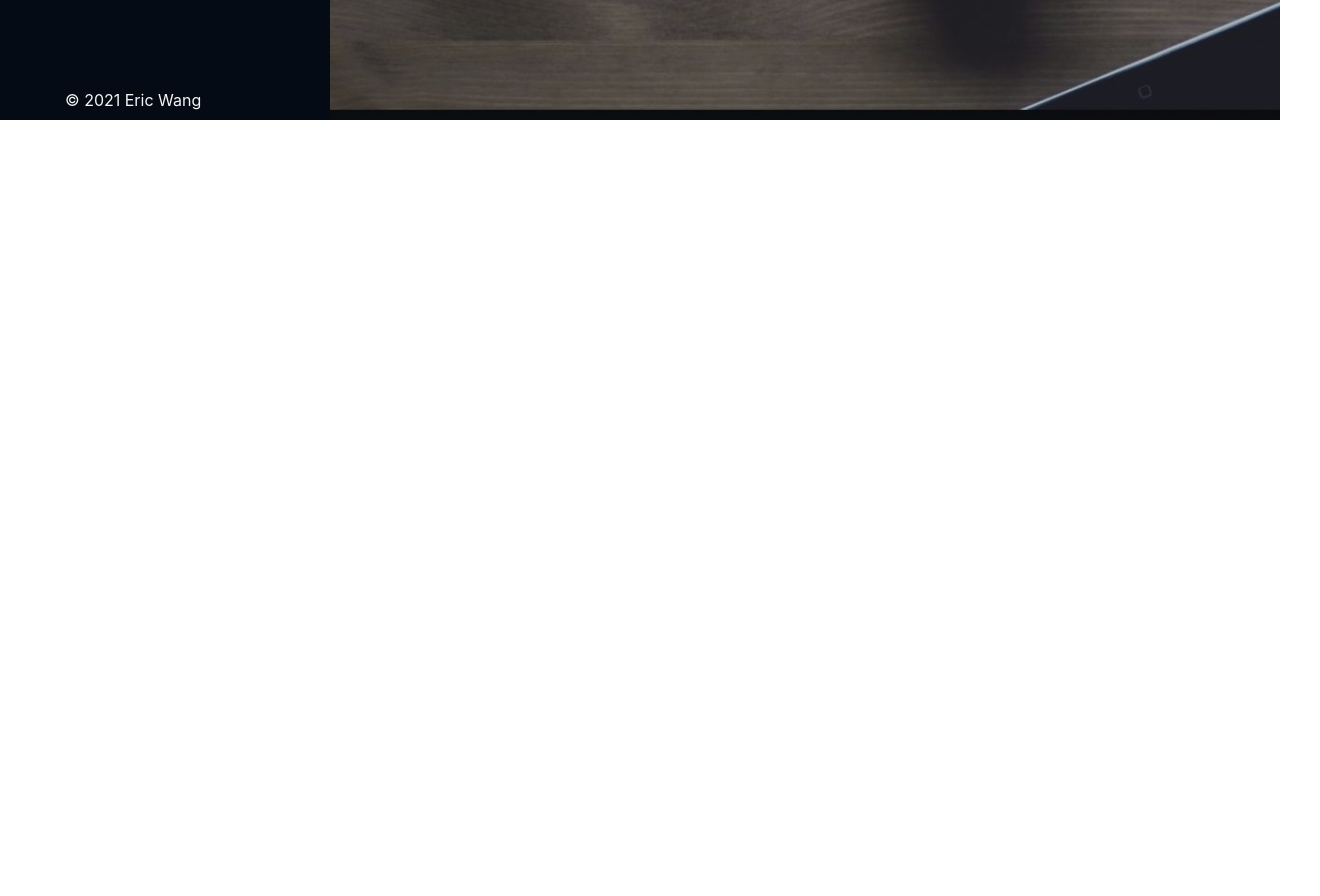
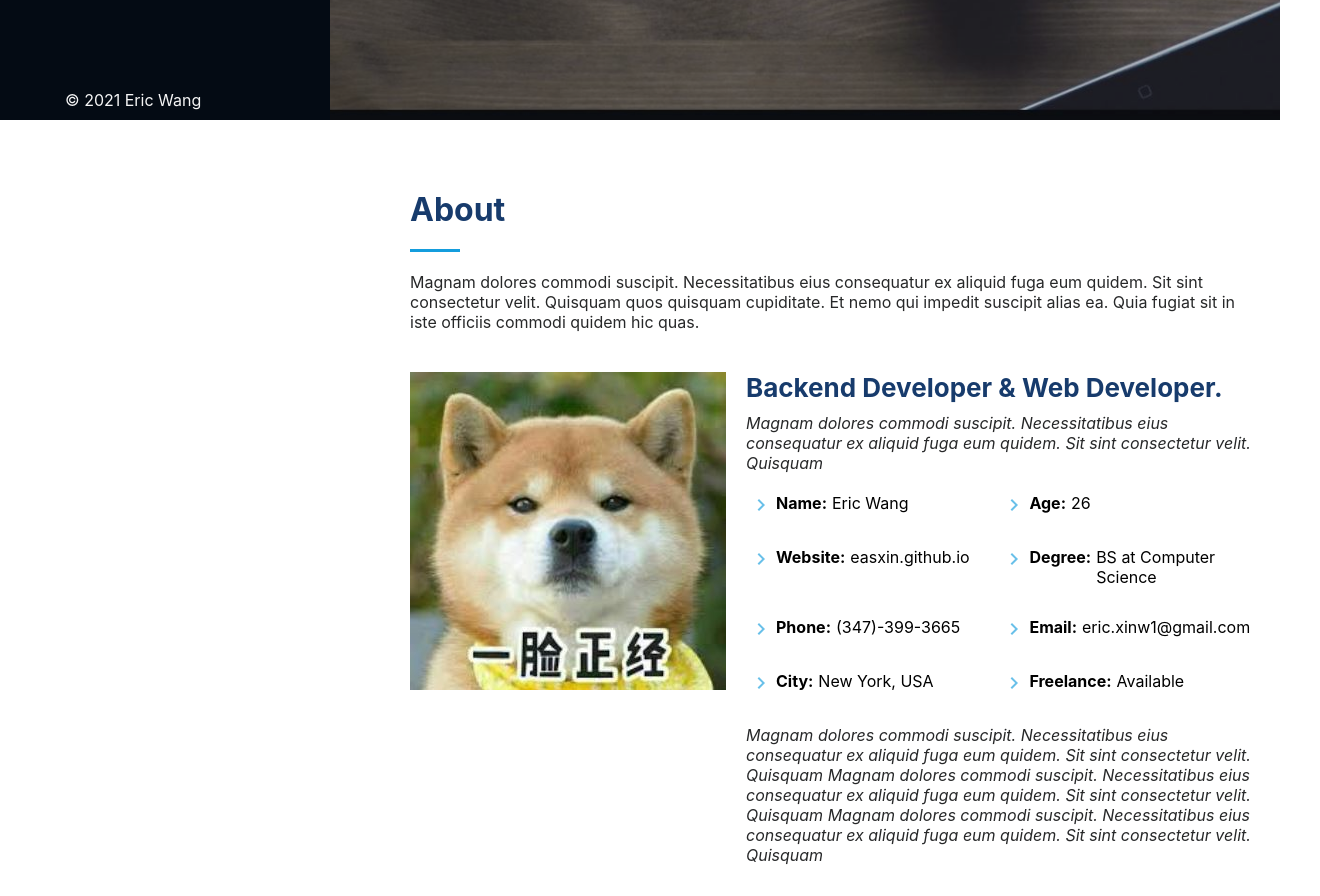
Before and after one commit to easXin/Personal-Portfolio, a React (Create React App) app: page / in a window 1280 px wide. Shown: the part 680-1576 px from the top of the page, 1320 px wide, since content can reach past the window. Before the commit the page ends 816 px from the top, so only its background shows below. Built offline with nearby package versions, Linux system fonts and the light colour scheme.

Commit message:
finish the layout of about section

```diff
--- a/src/App.css
+++ b/src/App.css
@@ -1,3 +1,7 @@
 * {
   margin: 0;
 }
+
+body {
+  overflow-x: hidden; /* Hide horizontal scrollbar */
+}
--- a/src/components/body/about/Intro.css
+++ b/src/components/body/about/Intro.css
@@ -0,0 +1,89 @@
+.intro {
+  position: relative;
+  left: 340px;
+  color: black;
+  display: flex;
+  flex-direction: column;
+  justify-content: flex-start;
+  margin-right: 300px;
+  padding: 60px;
+}
+
+.intro__title,
+.intro__detail {
+  margin: auto;
+  width: 98%;
+  padding: 10px;
+}
+
+.intro__detail {
+  display: flex;
+  flex-direction: row;
+  justify-content: space-between;
+  margin-top: 20px;
+}
+
+.intro__detailLeft {
+  margin-right: 20px;
+}
+
+.intro__detailRight {
+  display: flex;
+  flex-direction: column;
+}
+.intro__detailRightInfo {
+  padding-top: 10px;
+  display: flex;
+  flex-direction: row;
+}
+.introInfo {
+  flex: 0.5;
+}
+/* .intro__left {
+  flex: 0.5;
+}
+.intro__right {
+  flex: 0.5;
+} */
+.intro__title > h2 {
+  font-size: 32px;
+  color: #173b6c;
+  font-weight: 700;
+}
+
+.intro__title > hr {
+  width: 50px;
+  background-color: rgb(20, 157, 221);
+  border: none;
+  height: 3px;
+  margin: 20px 0 20px 0;
+}
+
+.intro__title > p,
+.intro__detailRight > p {
+  font-size: 16px;
+  font-weight: 400;
+  color: #272829;
+}
+
+.intro__detailRight > h3 {
+  font-size: 26px;
+  font-weight: 700;
+  /* line-height: 31px; */
+  color: #173b6c;
+  padding-bottom: 10px;
+}
+
+.intro__detailRight > p {
+  font-style: italic;
+}
+
+@media (max-width: 1200px) {
+  .intro {
+    left: 100px;
+    margin-right: 100px;
+  }
+  .intro__title {
+    width: 100%;
+  }
+}
--- a/src/components/body/about/Intro.js
+++ b/src/components/body/about/Intro.js
@@ -1,9 +1,59 @@
 import React from 'react'
+import IntroInfo from './IntroInfo'
+import ChevronRightIcon from '@material-ui/icons/ChevronRight';
 import './Intro.css'
 function Intro() {
     return (
         <div className="intro">
+            <div className="intro__title">
+                <h2>About</h2>
+                <hr />
+                <p>
+                    Magnam dolores commodi suscipit. Necessitatibus eius consequatur
+                    ex aliquid fuga eum quidem. Sit sint consectetur velit. Quisquam
+                    quos quisquam cupiditate. Et nemo qui impedit suscipit alias ea.
+                    Quia fugiat sit in iste officiis commodi quidem hic quas.
+                </p>
+            </div>
 
+            <div className="intro__detail">
+                <div className="intro__detailLeft">
+                    <img src="doggy.JPG" alt="personal avatar" />
+                </div>
+                <div className="intro__detailRight">
+                    <h3>Backend Developer &amp; Web Developer. </h3>
+                    <p>
+                        Magnam dolores commodi suscipit. Necessitatibus eius consequatur
+                        ex aliquid fuga eum quidem. Sit sint consectetur velit. Quisquam
+                    </p>
+                    <div className="intro__detailRightInfo">
+                        <IntroInfo className="intro__left" Icon={ChevronRightIcon} title={"Name"} data={"Eric Wang"} />
+                        <IntroInfo className="intro__right" Icon={ChevronRightIcon} title={"Age"} data={26} />
+                    </div>
+
+                    <div className="intro__detailRightInfo">
+                        <IntroInfo className="intro__half" Icon={ChevronRightIcon} title={"Website"} data={"easxin.github.io"} />
+                        <IntroInfo className="intro__half" Icon={ChevronRightIcon} title={"Degree"} data={"BS at Computer Science"} />
+                    </div>
+                    <div className="intro__detailRightInfo">
+                        <IntroInfo className="intro__half" Icon={ChevronRightIcon} title={"Phone"} data={"(347)-399-3665"} />
+                        <IntroInfo className="intro__half" Icon={ChevronRightIcon} title={"Email"} data={"eric.xinw1@gmail.com"} />
+                    </div>
+                    <div className="intro__detailRightInfo">
+                        <IntroInfo className="intro__half" Icon={ChevronRightIcon} title={"City"} data={"New York, USA"} />
+                        <IntroInfo className="intro__half" Icon={ChevronRightIcon} title={"Freelance"} data={"Available"} />
+                    </div>
+                    <br />
+                    <p>
+                        Magnam dolores commodi suscipit. Necessitatibus eius consequatur
+                        ex aliquid fuga eum quidem. Sit sint consectetur velit. Quisquam
+                        Magnam dolores commodi suscipit. Necessitatibus eius consequatur
+                        ex aliquid fuga eum quidem. Sit sint consectetur velit. Quisquam
+                        Magnam dolores commodi suscipit. Necessitatibus eius consequatur
+                        ex aliquid fuga eum quidem. Sit sint consectetur velit. Quisquam
+                    </p>
+                </div>
+            </div>
         </div>
     )
 }
--- /dev/null
+++ b/src/components/body/about/IntroInfo.css
@@ -0,0 +1,22 @@
+.introInfo {
+  display: flex;
+  flex-direction: row;
+  padding-bottom: 10px;
+  padding-top: 10px;
+}
+
+.introInfo > .MuiSvgIcon-root {
+  color: rgb(105, 192, 233);
+  width: 30px;
+}
+
+.introInfo > h3 {
+  font-size: 16px;
+  font-weight: 700;
+  margin-right: 5px;
+}
+
+.introInfo > p {
+  font-size: 16px;
+  font-weight: 400;
+}
--- /dev/null
+++ b/src/components/body/about/IntroInfo.js
@@ -0,0 +1,13 @@
+import React from 'react'
+import './IntroInfo.css'
+function IntroInfo({ Icon, title, data }) {
+    return (
+        <div className="introInfo">
+            <Icon />
+            <h3>{title}: </h3>
+            <p>{data}</p>
+        </div>
+    )
+}
+
+export default IntroInfo
```
Also changed, not shown: public/doggy.JPG (added).
